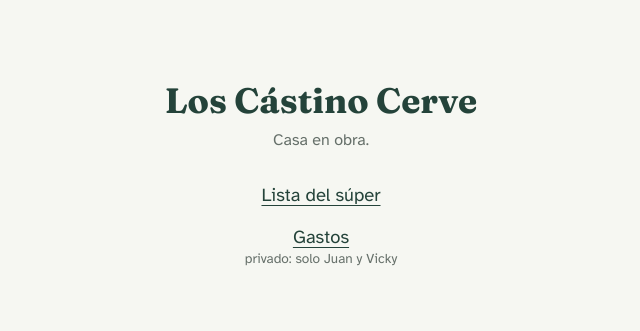
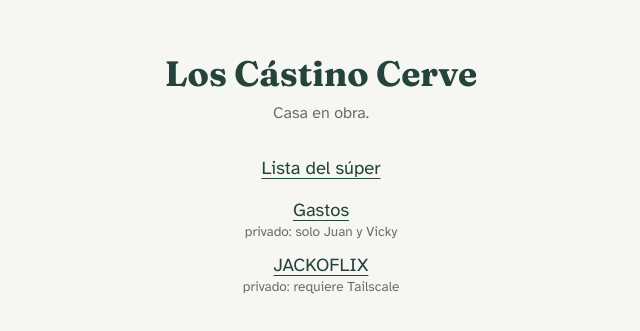
Before and after one commit to Jacko111/loscastinocerve, a plain HTML site: page index.html in a window 1280 px wide. Shown: the part 227-558 px from the top of the page, without its empty margins (319-959 px from the left). Drawn offline with Linux system fonts and the light colour scheme.

Commit message:
Portada: link a JACKOFLIX (Jellyfin por Tailscale)
Co-Authored-By: Claude Opus 5.5 <noreply@anthropic.com>

```diff
--- a/index.html
+++ b/index.html
@@ -8,4 +8,4 @@ nav{margin-top:28px;display:flex;flex-direction:column;gap:14px;align-items:cent
 nav a{color:var(--ink);font-size:1.15rem;text-decoration:underline;text-underline-offset:4px;padding:6px 4px}
 nav small{display:block;color:var(--muted);font-size:.85rem;margin-top:2px}</style></head>
 <body><main><h1>Los Cástino Cerve</h1><p>Casa en obra.</p>
-<nav><a href="/casa/">Lista del súper</a><div><a href="https://gastos.loscastinocerve.com">Gastos</a><small>privado: solo Juan y Vicky</small></div></nav></main></body></html>
+<nav><a href="/casa/">Lista del súper</a><div><a href="https://gastos.loscastinocerve.com">Gastos</a><small>privado: solo Juan y Vicky</small></div><div><a href="http://100.77.37.30:8096">JACKOFLIX</a><small>privado: requiere Tailscale</small></div></nav></main></body></html>
```
